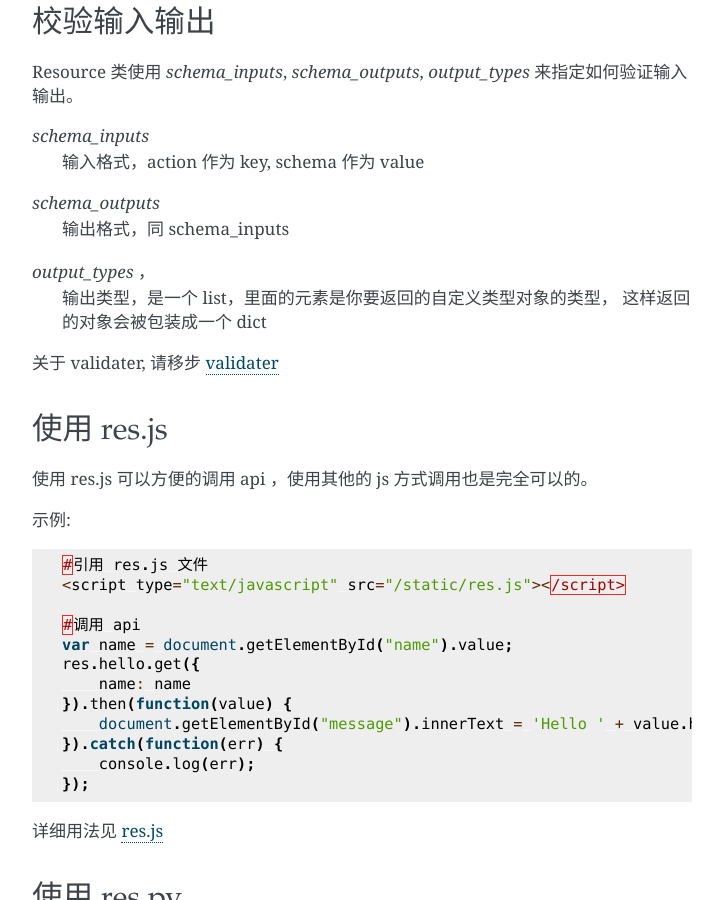
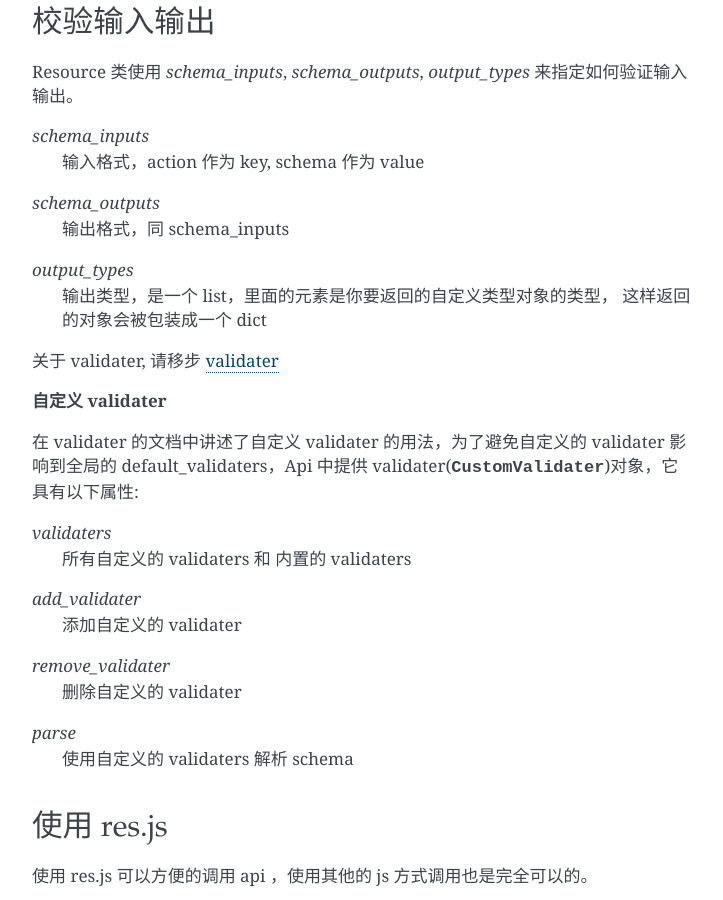
Before and after one commit to guyskk/flask-restaction, a Sphinx documentation site: the page built from docs/source/quickstart.rst, in a window 1280 px wide and 900 px high, scrolled down 1669 px. Shown: the whole window, without its empty margins (388-1111 px from the left). Built offline with Sphinx 7.4.7, drawn with Linux system fonts in a browser that asks for light colours; some of the changed text lies outside the part shown.

Commit message:
update doc about validater and make permission.json not modified after test

```diff
--- a/docs/source/api.rst
+++ b/docs/source/api.rst
@@ -12,6 +12,10 @@ Api
 ------------------
 
 .. autoclass:: flask_restaction.Api
+   :members:
+   :undoc-members:
+
+.. autoclass:: flask_restaction.api.CustomValidater
    :members:
    :undoc-members:
 
--- a/docs/source/quickstart.rst
+++ b/docs/source/quickstart.rst
@@ -96,11 +96,27 @@ Resource 类使用 *schema_inputs*, *schema_outputs*, *output_types* 来指定
 *schema_outputs*
     输出格式，同 schema_inputs
 
-*output_types* ，
+*output_types*
     输出类型，是一个 list，里面的元素是你要返回的自定义类型对象的类型，
     这样返回的对象会被包装成一个 dict
 
 关于 validater, 请移步 `validater <https://github.com/guyskk/validater>`_
+
+**自定义 validater**
+
+在 validater 的文档中讲述了自定义 validater 的用法，为了避免自定义的 validater 影响到全局的 default_validaters，Api 中提供 validater(:class:`~flask_restaction.api.CustomValidater`)对象，它具有以下属性:
+
+*validaters*
+    所有自定义的 validaters 和 内置的 validaters
+
+*add_validater*
+    添加自定义的 validater
+
+*remove_validater*
+    删除自定义的 validater
+
+*parse*
+    使用自定义的 validaters 解析 schema
 
 
 使用 res.js
```
Also changed, not shown: other parts of docs/source/quickstart.rst (+1 -1 lines), 2 other files.
